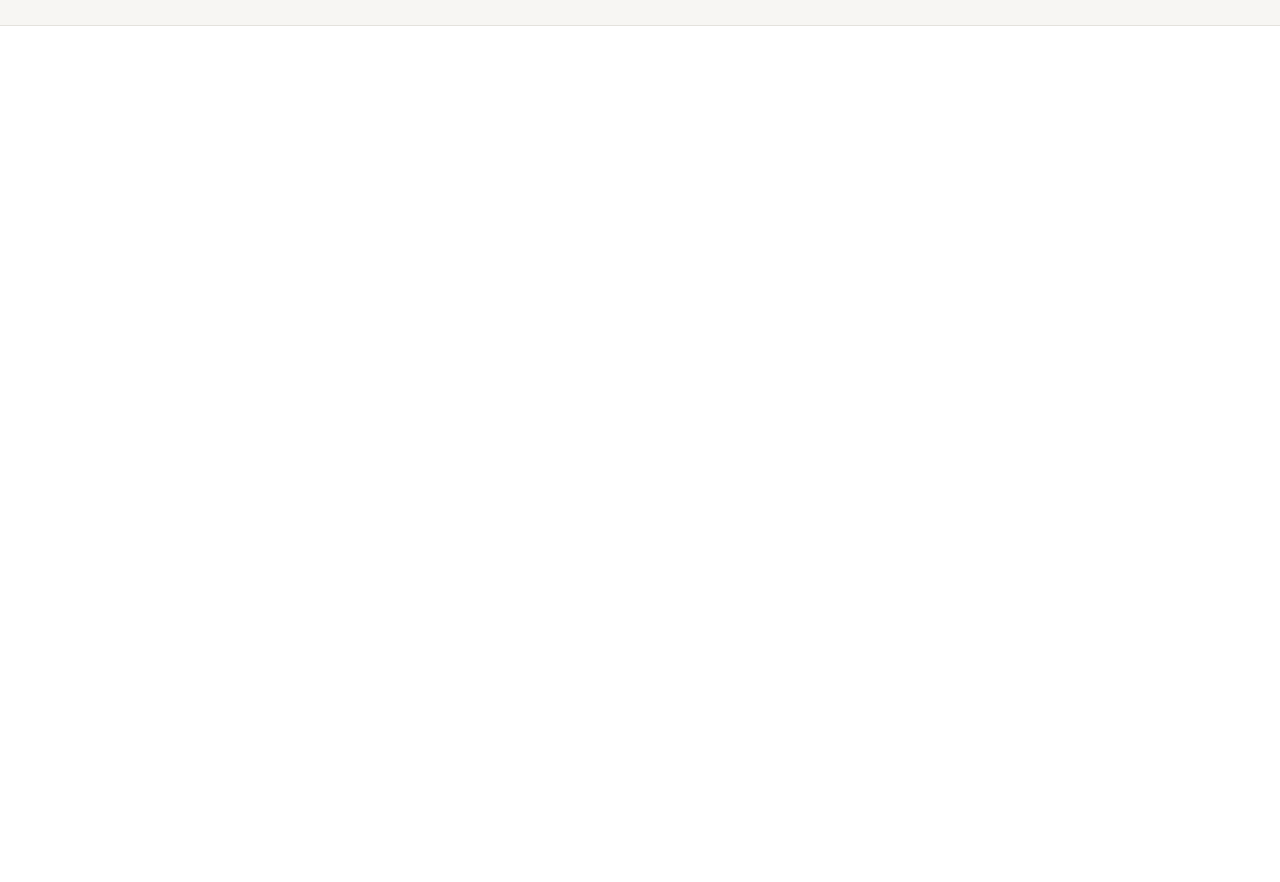
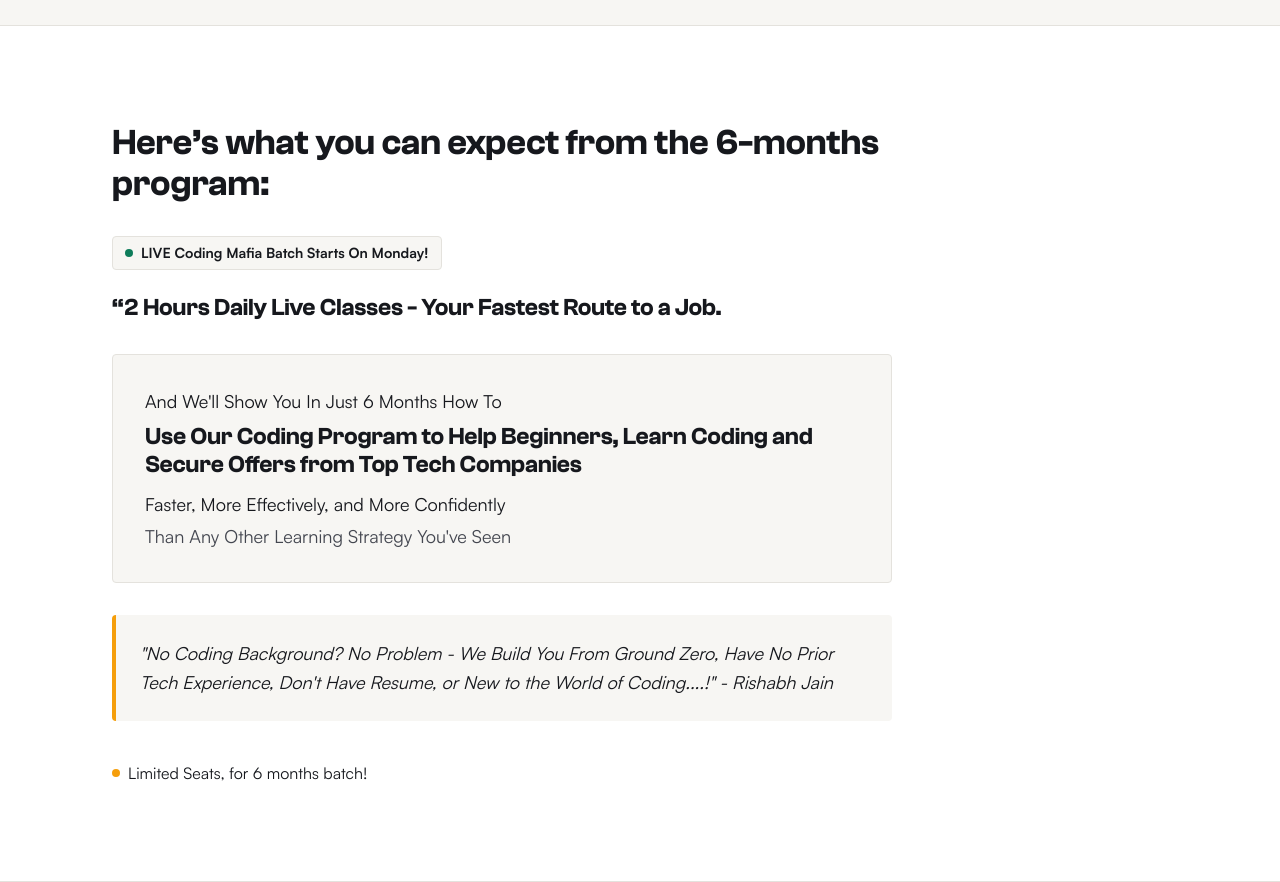
Before and after one commit to JayantOlhyan/Coding-Club-Redesign, a Next.js app: page / in a window 1280 px wide. Shown: the part 4720-5602 px from the top of the page. Before the commit the page ends 4746 px from the top, so only its background shows below. Built offline with nearby package versions, Linux system fonts and the light colour scheme.

Commit message:
Build Section 5: What to expect (Blocks 46, 49-57, Scaler value proposition pattern)

```diff
--- a/app/page.tsx
+++ b/app/page.tsx
@@ -3,6 +3,7 @@ import { TrustBar } from "@/components/TrustBar";
 import { WhoThisIsFor } from "@/components/WhoThisIsFor";
 import { CtaBandA, CtaBandB } from "@/components/CtaBand";
 import { Benefits } from "@/components/Benefits";
+import { WhatToExpect } from "@/components/WhatToExpect";
 
 export default function Home() {
   return (
@@ -25,6 +26,9 @@ export default function Home() {
       {/* CTA Band Instance B (Blocks 42-45) */}
       <CtaBandB />
 
+      {/* Section 5: What to expect (Blocks 46, 49-57) */}
+      <WhatToExpect />
+
       {/* Target anchor for Hero CTA scroll */}
       <div id="lead-form" className="sr-only" aria-hidden="true" />
     </main>
--- /dev/null
+++ b/components/WhatToExpect.tsx
@@ -0,0 +1,116 @@
+import {
+  getBlock,
+  SECTION_MAP,
+  HeadingBlock,
+  ParagraphBlock,
+} from "@/lib/content";
+import { COHORT } from "@/lib/cohort";
+
+export function WhatToExpect() {
+  const h46 = getBlock<HeadingBlock>(SECTION_MAP.whatToExpect.heading);
+  const h49 = getBlock<HeadingBlock>(SECTION_MAP.whatToExpect.h1Features[0]);
+  const h50 = getBlock<HeadingBlock>(SECTION_MAP.whatToExpect.h1Features[1]);
+  const h51 = getBlock<HeadingBlock>(SECTION_MAP.whatToExpect.h1Features[2]);
+  const h52 = getBlock<HeadingBlock>(SECTION_MAP.whatToExpect.h1Features[3]);
+  const h53 = getBlock<HeadingBlock>(SECTION_MAP.whatToExpect.h1Features[4]);
+  const h54 = getBlock<HeadingBlock>(SECTION_MAP.whatToExpect.h1Features[5]);
+  const h55 = getBlock<HeadingBlock>(SECTION_MAP.whatToExpect.h1Features[6]);
+  const p57 = getBlock<ParagraphBlock>(SECTION_MAP.whatToExpect.scarcityText);
+
+  return (
+    <section className="w-full bg-[var(--surface)] border-b border-[var(--border)] py-16 md:py-24">
+      <div className="max-w-[1120px] mx-auto px-4 sm:px-6 lg:px-8">
+        <div className="max-w-[780px] text-left">
+          {/* Section Heading */}
+          <h2
+            data-block={SECTION_MAP.whatToExpect.heading}
+            className="text-2xl sm:text-3xl md:text-4xl font-semibold text-[var(--ink)] tracking-tight mb-8"
+          >
+            {h46.text}
+          </h2>
+
+          {/* Live Batch Highlight Pill */}
+          <div className="inline-flex items-center gap-2 px-3 py-1.5 rounded bg-[var(--surface-2)] border border-[var(--border)] text-sm font-semibold text-[var(--ink)] mb-6">
+            <span
+              className="w-2 h-2 rounded-full bg-[var(--success)]"
+              aria-hidden="true"
+            />
+            <span data-block={SECTION_MAP.whatToExpect.h1Features[0]}>
+              {h49.text}
+            </span>
+          </div>
+
+          {/* Key Value Subheading */}
+          <h3
+            data-block={SECTION_MAP.whatToExpect.h1Features[1]}
+            className="text-xl sm:text-2xl font-semibold text-[var(--ink)] mb-8 leading-snug"
+          >
+            {h50.text}
+          </h3>
+
+          {/* Structured Value Proposition Panel */}
+          <div className="p-6 md:p-8 rounded bg-[var(--surface-2)] border border-[var(--border)] mb-8">
+            <p
+              data-block={SECTION_MAP.whatToExpect.h1Features[2]}
+              className="text-base sm:text-lg font-medium text-[var(--ink)] mb-2"
+            >
+              {h51.text}
+            </p>
+            <h4
+              data-block={SECTION_MAP.whatToExpect.h1Features[3]}
+              className="text-lg sm:text-xl md:text-2xl font-semibold text-[var(--ink)] mb-3 leading-tight"
+            >
+              {h52.text}
+            </h4>
+            <p
+              data-block={SECTION_MAP.whatToExpect.h1Features[4]}
+              className="text-base sm:text-lg font-medium text-[var(--ink)] mb-1"
+            >
+              {h53.text}
+            </p>
+            <p
+              data-block={SECTION_MAP.whatToExpect.h1Features[5]}
+              className="text-base sm:text-lg font-normal text-[var(--body)]"
+            >
+              {h54.text}
+            </p>
+          </div>
+
+          {/* Founder Quote Callout */}
+          <div className="p-6 rounded border-l-4 border-[var(--accent)] bg-[var(--surface-2)] mb-8">
+            <blockquote
+              data-block={SECTION_MAP.whatToExpect.h1Features[6]}
+              className="text-base md:text-lg font-normal italic text-[var(--ink)] leading-[1.6]"
+            >
+              {h55.text}
+            </blockquote>
+          </div>
+
+          {/* Urgency & Scarcity Section */}
+          <div className="flex flex-col sm:flex-row sm:items-center gap-3 pt-2">
+            {COHORT.showCountdown && (
+              <div className="inline-flex items-center gap-2 py-1.5 px-3 rounded bg-[var(--surface-2)] border border-[var(--border)] text-sm text-[var(--body)]">
+                <span
+                  className="w-2 h-2 rounded-full bg-[var(--accent)]"
+                  aria-hidden="true"
+                />
+                <span data-block={SECTION_MAP.whatToExpect.urgencyLabel}>
+                  {getBlock<HeadingBlock>(SECTION_MAP.whatToExpect.urgencyLabel).text}
+                </span>
+              </div>
+            )}
+            <div className="inline-flex items-center gap-2 text-sm md:text-base font-medium text-[var(--ink)]">
+              <span
+                className="w-2 h-2 rounded-full bg-[var(--accent)]"
+                aria-hidden="true"
+              />
+              <span data-block={SECTION_MAP.whatToExpect.scarcityText}>
+                {p57.text}
+              </span>
+            </div>
+          </div>
+        </div>
+      </div>
+    </section>
+  );
+}
```
